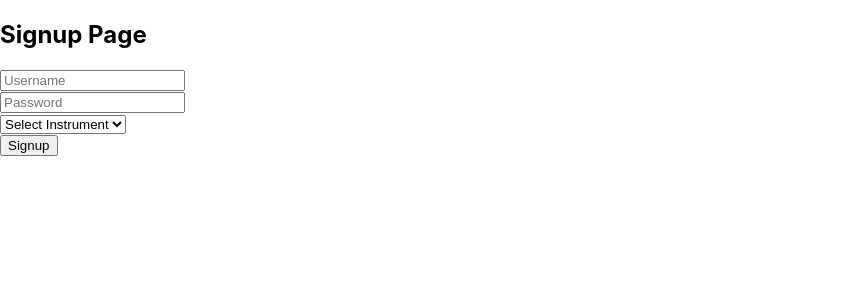
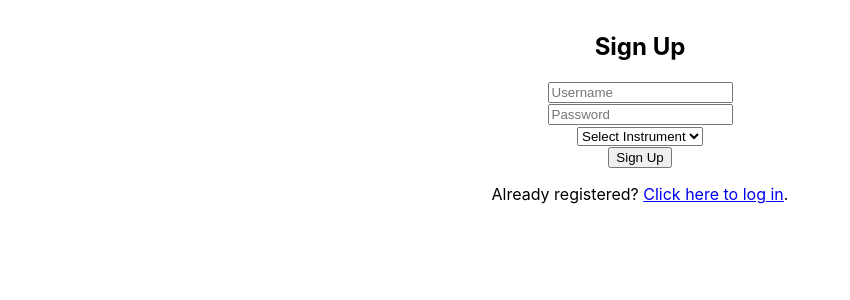
Before and after one commit to uvw222/jamoveo-app, a React (Create React App) app in the folder jamoveo-app/: page /signup in a window 1280 px wide. Shown: the top 300 px of the page, without its empty margins (0-850 px from the left). Built offline with nearby package versions, Linux system fonts and the light colour scheme; no server answers.

Commit message:
changing the signup component

```diff
--- a/jamoveo-app/src/components/Signup.js
+++ b/jamoveo-app/src/components/Signup.js
@@ -1,5 +1,5 @@
-// src/components/Signup.js
 import React, { useState } from 'react';
+import { Link } from 'react-router-dom';
 
 function Signup() {
   const [formData, setFormData] = useState({
@@ -14,19 +14,33 @@ function Signup() {
 
   const handleSubmit = (e) => {
     e.preventDefault();
-    // Here you would typically send the data to your server.
+    // TODO: Add your signup logic (API call, etc.)
     console.log('Signup form submitted:', formData);
-    // Redirect to login page or main page after signup.
   };
 
   return (
+    <div style={{ margin: '2em', textAlign: 'center' }}>
+      <h2>Sign Up</h2>
+      <form onSubmit={handleSubmit}>
         <div>
-      <h2>Signup Page</h2>
-      <form onSubmit={handleSubmit}>
-        <input type="text" name="username" placeholder="Username" onChange={handleChange} required />
-        <br />
-        <input type="password" name="password" placeholder="Password" onChange={handleChange} required />
-        <br />
+          <input
+            type="text"
+            name="username"
+            placeholder="Username"
+            onChange={handleChange}
+            required
+          />
+        </div>
+        <div>
+          <input
+            type="password"
+            name="password"
+            placeholder="Password"
+            onChange={handleChange}
+            required
+          />
+        </div>
+        <div>
           <select name="instrument" onChange={handleChange} required>
             <option value="">Select Instrument</option>
             <option value="guitar">Guitar</option>
@@ -36,9 +50,13 @@ function Signup() {
             <option value="keyboards">Keyboards</option>
             <option value="vocals">Vocals</option>
           </select>
-        <br />
-        <button type="submit">Signup</button>
+        </div>
+        <button type="submit">Sign Up</button>
       </form>
+      <p>
+        Already registered?{' '}
+        <Link to="/login">Click here to log in</Link>.
+      </p>
     </div>
   );
 }
```
Lines whose indentation alone changed are shown as unchanged.
